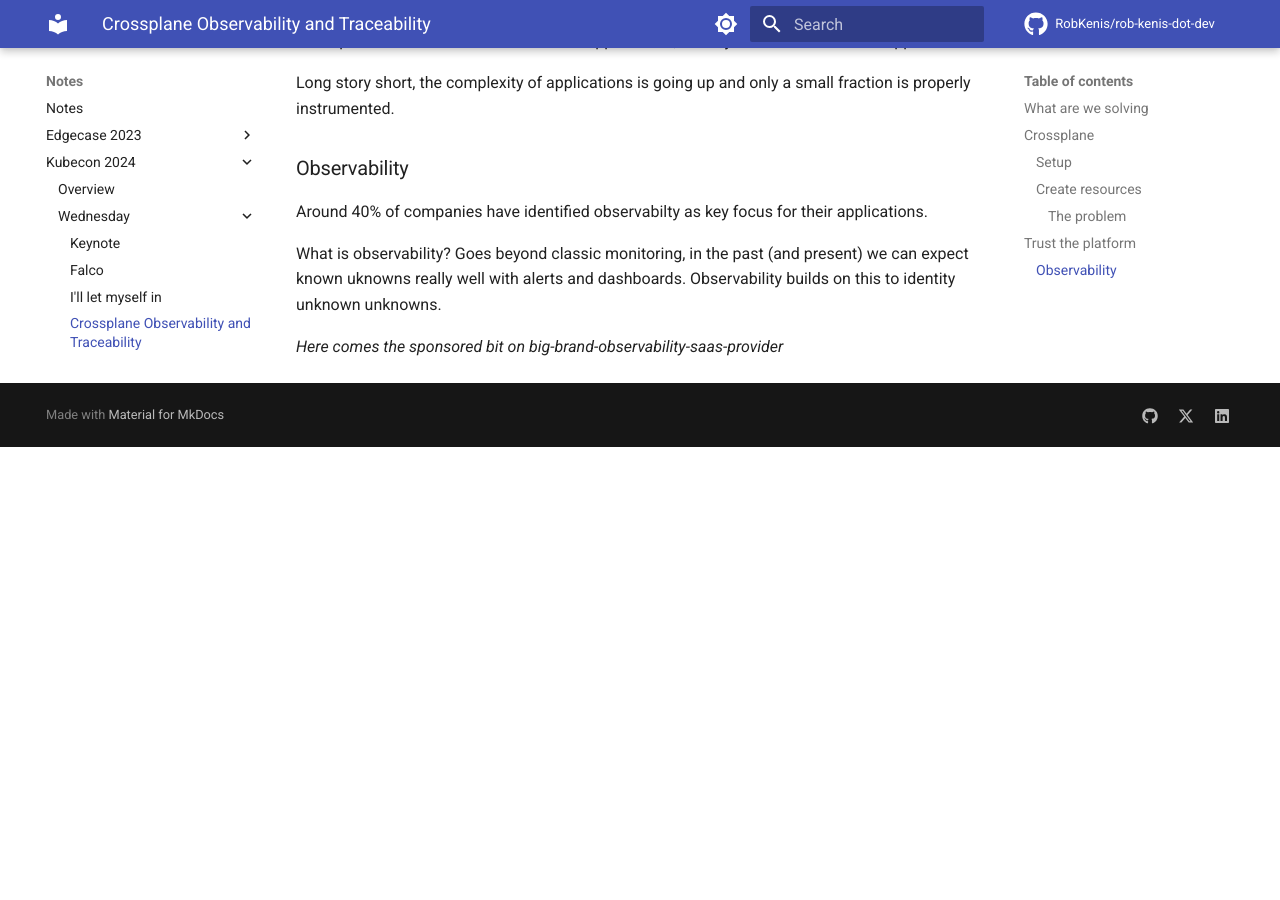
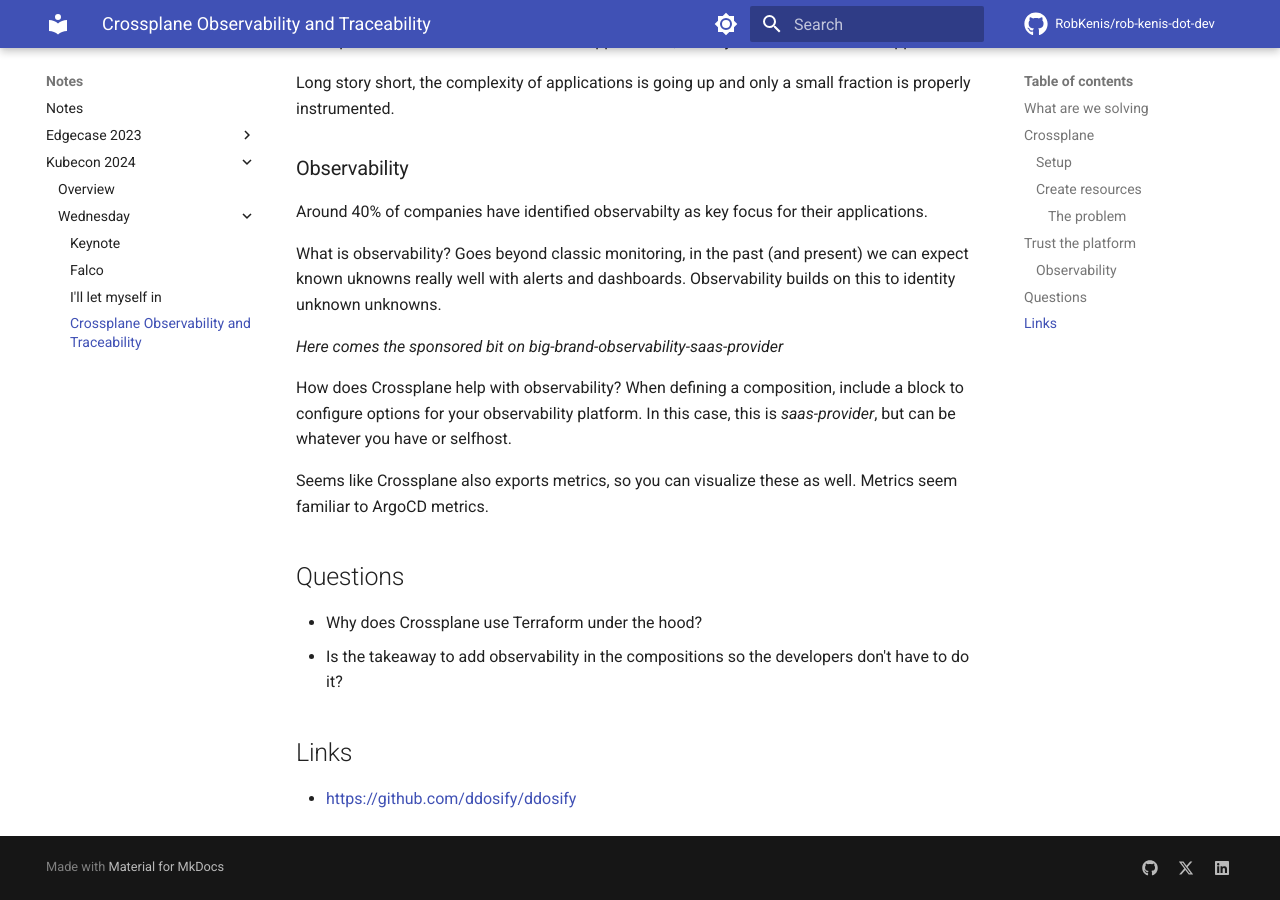
Before and after one commit to RobKenis/rob-kenis-dot-dev, an MkDocs documentation site: the page built from docs/kubecon-2024/wednesday/4-crossplane-observability.md, in a window 1280 px wide and 900 px high, scrolled down 1172 px. Built offline with MkDocs 1.6.1 and Material for MkDocs 9.7.7, drawn with Linux system fonts in a browser that asks for light colours; comment, search, counter and statistics services are not loaded; before the commit the page ends 1619 px from its top, so only the background shows below that.

Commit message:
Add notes on composition
I don't really know the point of calling this talk observability with
crossplane, because it's really a sponsored talk.

```diff
--- a/docs/kubecon-2024/wednesday/4-crossplane-observability.md
+++ b/docs/kubecon-2024/wednesday/4-crossplane-observability.md
@@ -44,3 +44,17 @@
 Observability builds on this to identity unknown unknowns.
 
 _Here comes the sponsored bit on big-brand-observability-saas-provider_
+
+How does Crossplane help with observability? When defining a composition, include a block to configure options for your observability platform.
+In this case, this is _saas-provider_, but can be whatever you have or selfhost.
+
+Seems like Crossplane also exports metrics, so you can visualize these as well. Metrics seem familiar to ArgoCD metrics.
+
+## Questions
+
+- Why does Crossplane use Terraform under the hood?
+- Is the takeaway to add observability in the compositions so the developers don't have to do it?
+
+## Links
+
+- <https://github.com/ddosify/ddosify>
```
